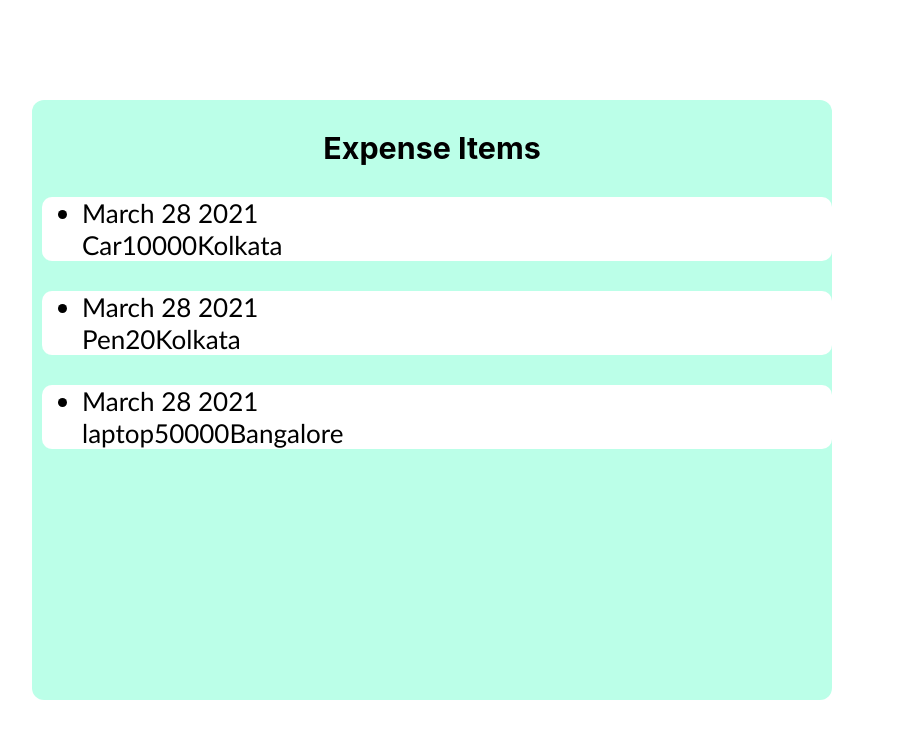
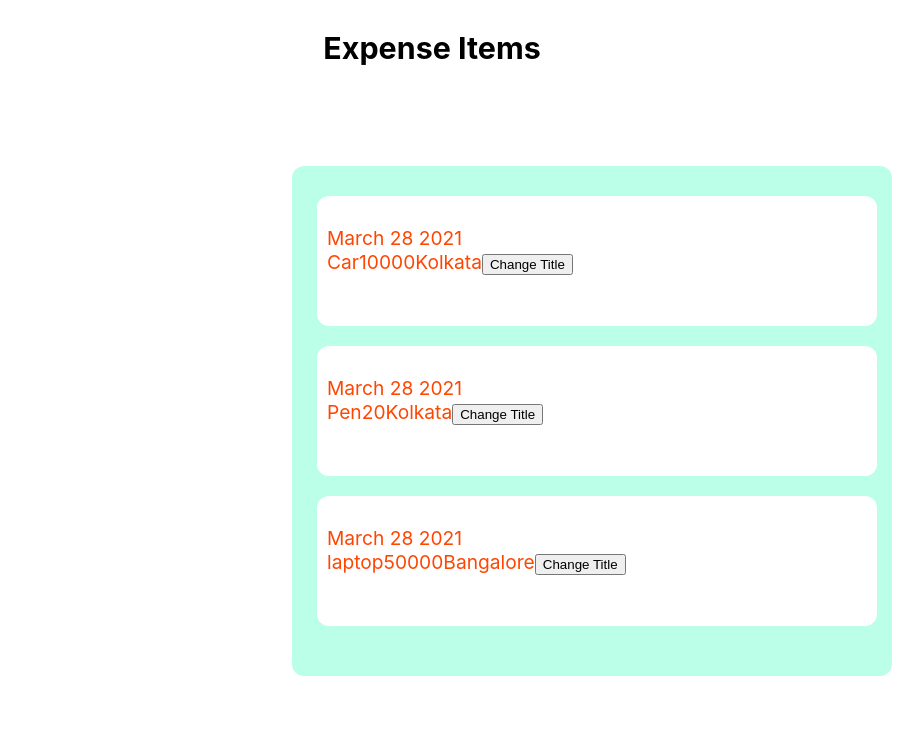
Before and after one commit to sagarikamohanty2000/react-first-app, a React (Create React App) app: page / in a window 1280 px wide. Shown: the top 738 px of the page, without its empty margins (208-1131 px from the left). Built offline with nearby package versions, Linux system fonts and the light colour scheme.

Commit message:
onclick/eventlistener

```diff
--- a/src/App.css
+++ b/src/App.css
@@ -1,5 +1,6 @@
 .App {
-  text-align: center;
+  /*text-align: center;*/
+
 }
 
 /* .App-logo {
@@ -15,16 +16,26 @@
 } */
 
 .App-header {
-  background-color: white;
-  min-height: 100vh;
+  /*min-height: 100vh;
   display: flex;
   /*flex-direction: column;*/
-  align-items: center;
-  justify-content: center;
+  /*align-items: center;*/
+  /*justify-content: center;*/
   font-size: calc(10px + 2vmin);
   color: black;
+  text-align: center;
 }
 
+.boxContainer{
+  border-radius: 12px;
+  margin-top: 100px;
+  margin-left: 500px;
+  padding-top: 10px;
+  width: 600px;
+  height: 500px;
+  background-color: rgb(187, 255, 232);
+  box-shadow: 0 1px 8px (0, 0, 0, 0.25);
+}
 .App-link {
   color: #61dafb;
 }
--- a/src/App.js
+++ b/src/App.js
@@ -1,7 +1,7 @@
 import logo from "./logo.svg";
 import "./App.css";
 import ExpenseItem from "./components/Expenses/ExpenseItem";
-import Card from "./components/UI/Card";
+
 
 
 const App = () => {
@@ -42,9 +42,10 @@ const App = () => {
         >
           Learn React
         </a> */}
-        <Card className="card">
+
         <h3>Expense Items</h3>
-
+     </header>
+     <div className="boxContainer">
         <ExpenseItem
           date={expense[0].date}
           name={expense[0].name}
@@ -65,9 +66,8 @@ const App = () => {
           amount={expense[2].amount}
           location={expense[2].location}
         ></ExpenseItem>
-        </Card>
-      </header>
     </div>
+  </div>
   );
 }
 
--- a/src/components/Expenses/ExpenseDetails.css
+++ b/src/components/Expenses/ExpenseDetails.css
@@ -1,13 +1,9 @@
-.Para{
+.para{
     display:inline;
 }
 
-.date_data{
-    /*margin-left: 2px;*/
-    text-align: left;
-}
-.name_data{
-
+.data_name{
+    display: inline;
 }
 .amount_data{
 
--- a/src/components/Expenses/ExpenseDetails.js
+++ b/src/components/Expenses/ExpenseDetails.js
@@ -2,15 +2,19 @@ import "./ExpenseDetails.css";
 import ExpenseDate from "./ExpenseDate";
 
 const ExpenseDetails = (data) => {
+
+  const clickHandler = () => {
+    console.log("Clicked !");
+  }
   return (
-    <div className="Para">
-      <ul>
-     <li className="date_data"><ExpenseDate date={data.date}/>
+
+
+      <div className="date_data"><ExpenseDate date={data.date}/>
       {data.name}
        {data.amount}
       {data.location}
-      </li>
-      </ul>
+      <button onClick={clickHandler}>Change Title</button>
+
     </div>
   );
 }
--- a/src/components/Expenses/ExpenseItem.css
+++ b/src/components/Expenses/ExpenseItem.css
@@ -6,7 +6,8 @@
   margin-left: 10px;
   border-radius: 10px;
   background-color:rgb(255, 255, 255);
-    margin-top: 30px;
+  margin-top: 30px;
+
 }
 /* .expense-date {
   border-radius: 6px;
--- a/src/components/Expenses/ExpenseItem.js
+++ b/src/components/Expenses/ExpenseItem.js
@@ -1,10 +1,12 @@
 import "./ExpenseItem.css";
 
 import ExpenseDetails from "./ExpenseDetails";
+import Card from "../UI/Card";
 
 const ExpenseItem = (data) => {
   return (
-    <div className="expense-item">
+
+    <Card className="expense-item">
 
           <ExpenseDetails
             date={data.date}
@@ -12,7 +14,7 @@ const ExpenseItem = (data) => {
             amount={data.amount}
             location={data.location}
           />
-    </div>
+    </Card>
   );
 }
 
--- a/src/components/UI/Card.css
+++ b/src/components/UI/Card.css
@@ -1,7 +1,13 @@
 .expense-card {
   border-radius: 12px;
-  width: 800px;
-  height: 600px;
-  background-color: rgb(187, 255, 232);
-  box-shadow: 0 1px 8px (0, 0, 0, 0.25);
+  margin-left: 25px;
+  margin-top: 20px;
+  padding-top: 30px;
+  padding-left: 10px;
+  width: 550px;
+  height: 100px;
+  background-color: white;
+  color: orangered;
+  font-size: larger;
+
 }
```
